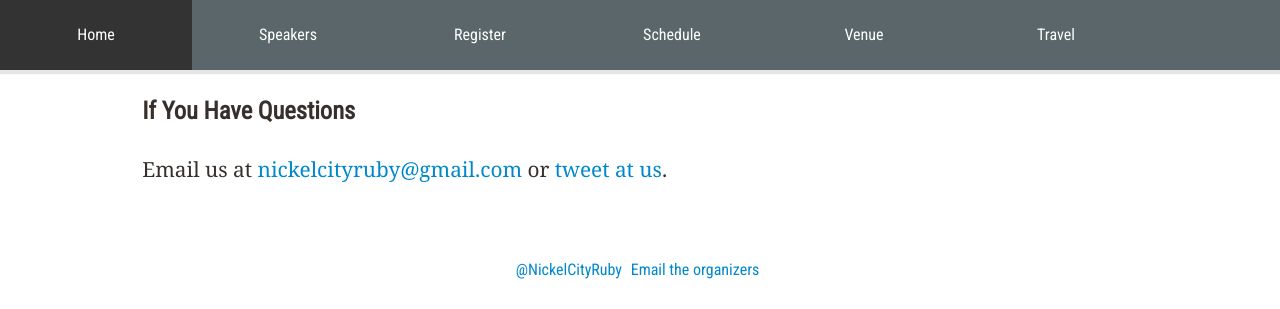
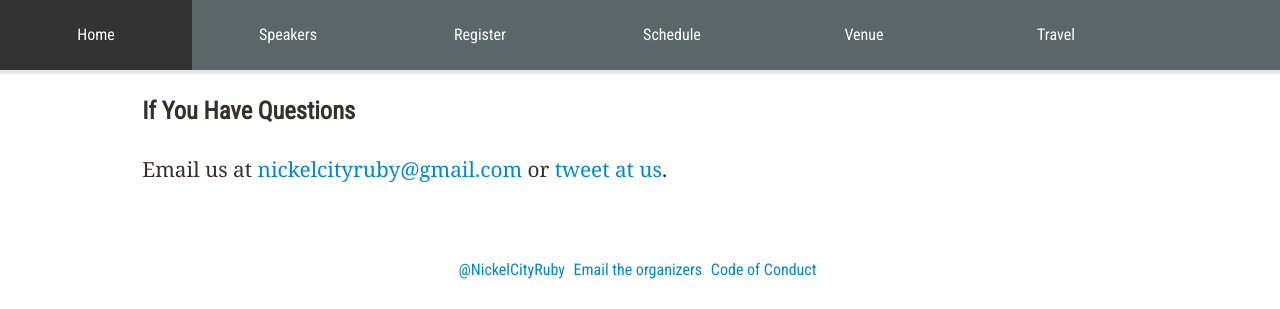
Before and after one commit to nysmakers/nysmakers.github.io, a Jekyll site: the page built from 2013/cfp/index.html, in a window 1280 px wide and 900 px high, scrolled down 1378 px, cut to the strip 0-309 px from the top of the window. Built offline with Jekyll 4.4.1, drawn with Linux system fonts in a browser that asks for light colours.

Commit message:
Add back code of conduct

```diff
--- a/_layouts/responsive.html
+++ b/_layouts/responsive.html
@@ -53,6 +53,7 @@
       <nav>
         <a href="http://twitter.com/nickelcityruby">@NickelCityRuby</a>
         <a href="nickelcityruby@gmail.com">Email the organizers</a>
+        <a href="https://github.com/nickelcityruby/code-of-conduct/blob/master/code_of_conduct.md">Code of Conduct</a>
       </nav>
       <section class="team">
         <p>Brought to you by <a href="http://www.meetup.com/Western-New-York-Ruby/">WNYRuby</a>:</p>
```
